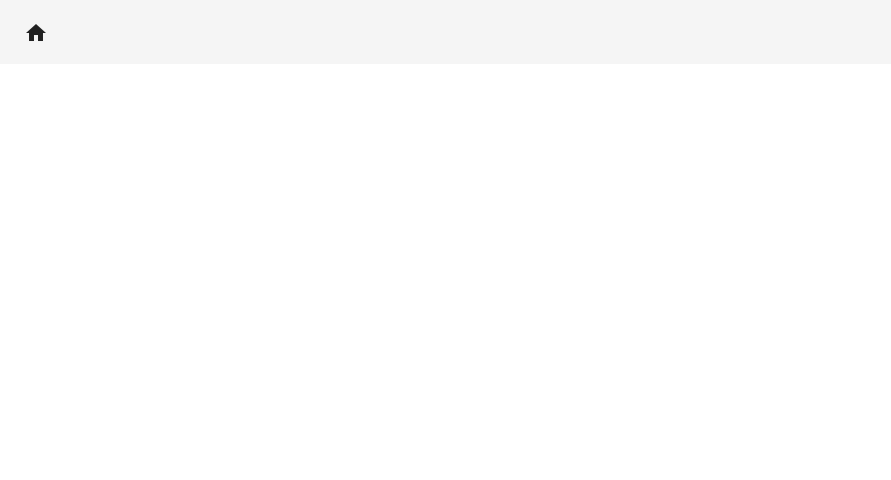
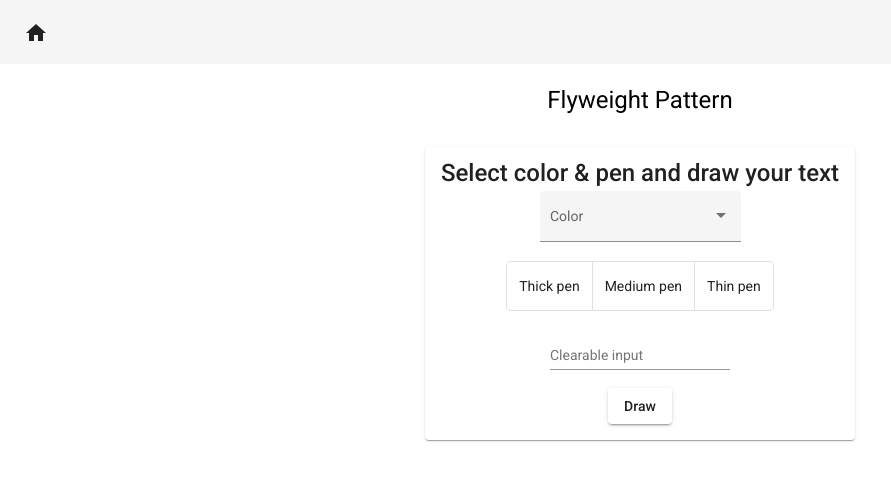
Before and after one commit to Itchimonji/design-patterns-in-angular, an Angular app: page /flyweight in a window 1280 px wide. Before the commit this address led to /. Shown: the top 480 px of the page, without its empty margins (0-891 px from the left). Built offline with nearby package versions, Linux system fonts and the light colour scheme.

Commit message:
feature(): add flyweight pattern

```diff
--- /dev/null
+++ b/src/app/11. Flyweight/flyweight-routing.module.ts
@@ -0,0 +1,12 @@
+import { NgModule } from '@angular/core';
+import { Routes, RouterModule } from '@angular/router';
+
+import { FlyweightComponent } from './flyweight/flyweight.component';
+
+const routes: Routes = [{ path: '', component: FlyweightComponent }];
+
+@NgModule({
+  imports: [RouterModule.forChild(routes)],
+  exports: [RouterModule]
+})
+export class FlyweightRoutingModule { }
--- /dev/null
+++ b/src/app/11. Flyweight/flyweight/flyweight.component.html
@@ -0,0 +1,47 @@
+<div class="container">
+  <h1>
+    Flyweight Pattern
+  </h1>
+  <div class="content">
+    <mat-card>
+      <mat-card-title>
+        Select color & pen and draw your text
+      </mat-card-title>
+      <mat-card-content>
+        <div>
+          <mat-form-field appearance="fill">
+            <mat-label>Color</mat-label>
+            <mat-select [(ngModel)]="selectedColor" name="color">
+              <mat-option value="red">red</mat-option>
+              <mat-option value="blue">blue</mat-option>
+              <mat-option value="green">green</mat-option>
+              <mat-option value="black">black</mat-option>
+            </mat-select>
+          </mat-form-field>
+        </div>
+        <div>
+          <mat-button-toggle-group>
+            <mat-button-toggle (click)="selectThickPen()">Thick pen</mat-button-toggle>
+            <mat-button-toggle (click)="selectMediumPen()">Medium pen</mat-button-toggle>
+            <mat-button-toggle (click)="selectThinPen()">Thin pen</mat-button-toggle>
+          </mat-button-toggle-group>
+        </div>
+        <div>
+          <mat-form-field>
+            <mat-label>Clearable input</mat-label>
+            <input matInput type="text" [(ngModel)]="text">
+            <button mat-button *ngIf="text" matSuffix mat-icon-button aria-label="Clear" (click)="text = ''">
+              <mat-icon>close</mat-icon>
+            </button>
+          </mat-form-field>
+        </div>
+        <div>
+          <button mat-raised-button (click)="btnDraw()">Draw</button>
+        </div>
+        <div *ngFor="let log of listLog">
+          {{ log }}
+        </div>
+      </mat-card-content>
+    </mat-card>
+  </div>
+</div>
--- /dev/null
+++ b/src/app/11. Flyweight/flyweight/flyweight.component.scss
@@ -0,0 +1,24 @@
+div {
+  text-align: center;
+}
+
+div.container {
+  display: flex;
+  flex-direction: column;
+  align-items: center;
+}
+
+div.content {
+  display: flex;
+  flex-direction: row;
+  align-items: flex-start;
+}
+
+mat-card {
+  margin: 15px;
+  max-width: 500px;
+}
+
+mat-button-toggle-group {
+  margin-bottom: 20px;
+}
--- /dev/null
+++ b/src/app/11. Flyweight/flyweight/flyweight.component.ts
@@ -0,0 +1,39 @@
+import { Component, OnInit } from '@angular/core';
+import {Pen} from '../models/pen.model';
+import {PenFactory} from '../models/pen.factory';
+
+@Component({
+  selector: 'app-flyweight',
+  templateUrl: './flyweight.component.html',
+  styleUrls: ['./flyweight.component.scss']
+})
+export class FlyweightComponent {
+
+  // inspired by https://howtodoinjava.com/design-patterns/structural/flyweight-design-pattern/
+
+  public selectedPen: Pen;
+  public selectedColor: string;
+  public text: string;
+  public listLog: string[];
+
+  constructor() {
+    this.listLog = new Array<string>();
+  }
+
+  public selectThickPen() {
+    this.selectedPen = PenFactory.getThickPen(this.selectedColor);
+  }
+
+  public selectThinPen() {
+    this.selectedPen = PenFactory.getThinPen(this.selectedColor);
+  }
+
+  public selectMediumPen() {
+    this.selectedPen = PenFactory.getMediumPen(this.selectedColor);
+  }
+
+  public btnDraw() {
+    this.listLog.push(this.selectedPen?.draw(this.text));
+    console.log(this.listLog);
+  }
+}
--- /dev/null
+++ b/src/app/11. Flyweight/models/brush-size.enum.ts
@@ -0,0 +1,5 @@
+export enum BrushSize {
+  THIN,
+  MEDIUM,
+  THICK
+}
--- /dev/null
+++ b/src/app/11. Flyweight/models/pen.factory.ts
@@ -0,0 +1,49 @@
+import {MediumPen, Pen, ThickPen, ThinPen} from './pen.model';
+
+interface IHash {
+  [details: string]: Pen;
+}
+
+// Flyweight-Factory
+export class PenFactory {
+  private static pensMap: IHash = {};
+
+  public static getThickPen(color: string): Pen {
+    const key: string = color + '-THICK';
+
+    if (this.pensMap[key] != null) {
+      return this.pensMap[key];
+    } else {
+      const pen: Pen = new ThickPen();
+      pen.setColor(color);
+      this.pensMap[key] = pen;
+      return pen;
+    }
+  }
+
+  public static getThinPen(color: string): Pen {
+    const key: string = color + '-THIN';
+
+    if (this.pensMap[key] != null) {
+      return this.pensMap[key];
+    } else {
+      const pen: Pen = new ThinPen();
+      pen.setColor(color);
+      this.pensMap[key] = pen;
+      return pen;
+    }
+  }
+
+  public static getMediumPen(color: string): Pen {
+    const key: string = color + '-MEDIUM';
+
+    if (this.pensMap[key] != null) {
+      return this.pensMap[key];
+    } else {
+      const pen: Pen = new MediumPen();
+      pen.setColor(color);
+      this.pensMap[key] = pen;
+      return pen;
+    }
+  }
+}
--- /dev/null
+++ b/src/app/11. Flyweight/models/pen.model.ts
@@ -0,0 +1,46 @@
+// Flyweight
+import {BrushSize} from './brush-size.enum';
+
+export interface Pen {
+  setColor(color: string);
+  draw(content: string);
+}
+
+export class ThickPen implements Pen {
+  readonly brushSize = BrushSize.THICK; // intrinsic state - shareable
+  private color: string; // extrinsic state - supplied by client
+
+  public setColor(color: string) {
+    this.color = color;
+  }
+
+  public draw(content: string) {
+    return 'Draw THICK content in color ' + this.color;
+  }
+}
+
+export class ThinPen implements Pen {
+  readonly brushSize = BrushSize.THIN; // intrinsic state - shareable
+  private color: string; // extrinsic state - supplied by client
+
+  public setColor(color: string) {
+    this.color = color;
+  }
+
+  public draw(content: string) {
+    return 'Draw THIN content in color ' + this.color;
+  }
+}
+
+export class MediumPen implements Pen {
+  readonly brushSize = BrushSize.MEDIUM; // intrinsic state - shareable
+  private color: string; // extrinsic state - supplied by client
+
+  public setColor(color: string) {
+    this.color = color;
+  }
+
+  public draw(content: string) {
+    return 'Draw MEDIUM content in color ' + this.color;
+  }
+}
--- a/src/app/app-routing.module.ts
+++ b/src/app/app-routing.module.ts
@@ -48,7 +48,8 @@ const routes: Routes = [
     loadChildren: () => import('./12. Proxy/proxy.module').then(m => m.ProxyModule)
   },
   { path: 'composite', loadChildren: () => import('./08. Composite/composite.module').then(m => m.CompositeModule) },
-  { path: 'bridge', loadChildren: () => import('./07. Bridge/bridge.module').then(m => m.BridgeModule) }
+  { path: 'bridge', loadChildren: () => import('./07. Bridge/bridge.module').then(m => m.BridgeModule) },
+  { path: 'flyweight', loadChildren: () => import('./11. Flyweight/flyweight.module').then(m => m.FlyweightModule) }
 ];
 
 @NgModule({
--- a/src/app/xx. components/Home/home/home.component.html
+++ b/src/app/xx. components/Home/home/home.component.html
@@ -42,6 +42,9 @@
       <a mat-raised-button [routerLink]="['/bridge']" routerLinkActive="bridge" color="primary">
         Bridge
       </a>
+      <a mat-raised-button [routerLink]="['/flyweight']" routerLinkActive="flyweight" color="primary">
+        Flyweight
+      </a>
     </mat-card-content>
   </mat-card>
 
```
Also changed, not shown: src/app/11. Flyweight/flyweight.module.ts (added, +19 -0 lines), 1 other file (tests, documents, lock files or other folders).
